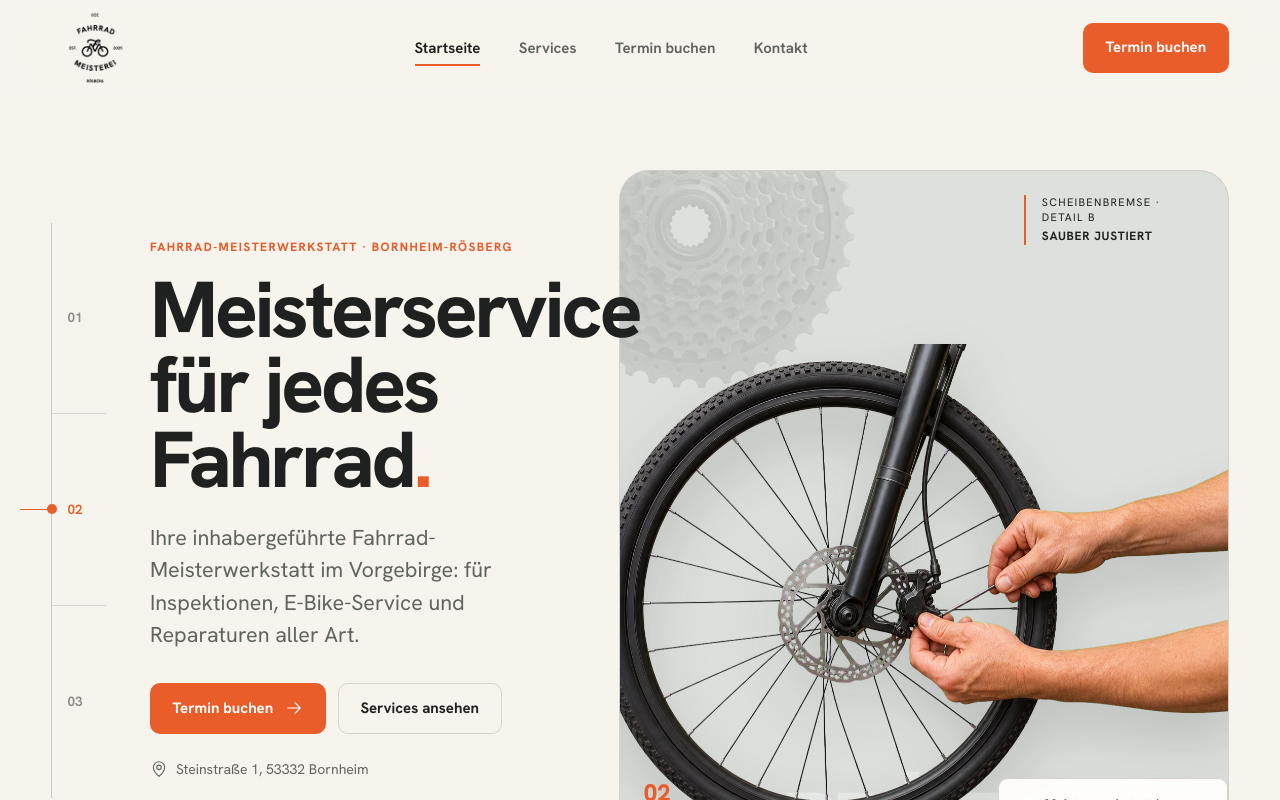
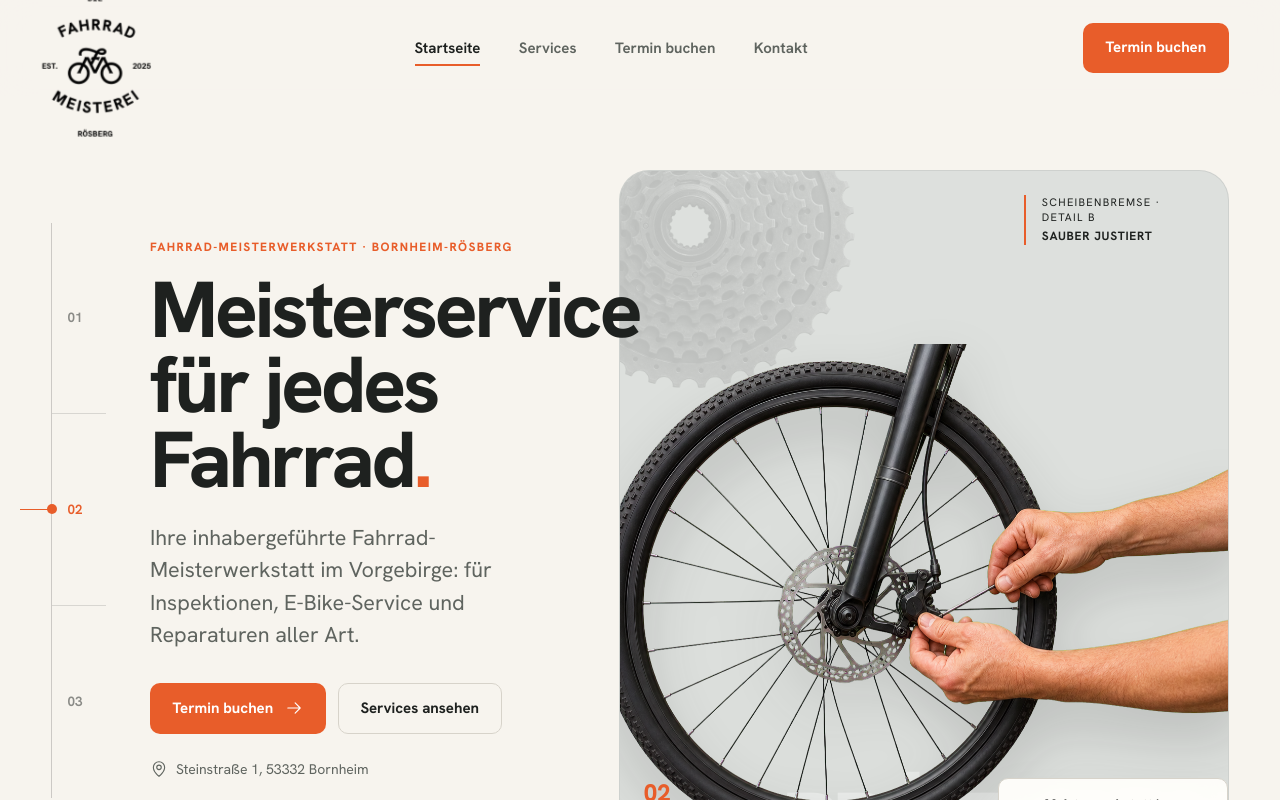
Before and after one commit to mariogottling-glitch/fahrradwerkstat, a React (Vite) app: page / in a window 1280 px wide. Shown: the top 800 px of the page. Built offline with nearby package versions, Linux system fonts and the light colour scheme.

Commit message:
Increase desktop brand mark presence

```diff
--- a/src/styles/components.css
+++ b/src/styles/components.css
@@ -76,6 +76,11 @@
   height: 100%;
   object-fit: contain;
   filter: invert(1);
+}
+
+.site-header .brand-logo img {
+  transform: translateY(18px) scale(2.05);
+  transform-origin: center;
 }
 
 .brand-logo--light img {
--- a/src/styles/responsive.css
+++ b/src/styles/responsive.css
@@ -43,6 +43,10 @@
 
   .header-inner {
     grid-template-columns: auto 1fr auto;
+  }
+
+  .site-header .brand-logo img {
+    transform: none;
   }
 
   .header-booking {
```
